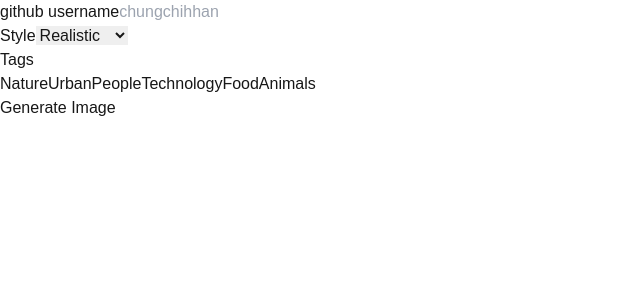
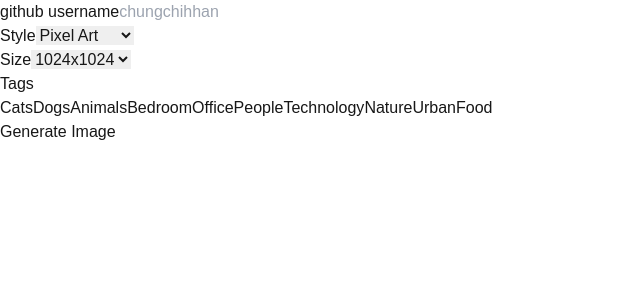
Before and after one commit to chungchihhan/github-profile-generator, a Next.js app: page / in a window 1280 px wide. Shown: the top 300 px of the page, without its empty margins (0-640 px from the left). Built offline with nearby package versions, Linux system fonts and the light colour scheme.

Commit message:
feat: add a size selection

```diff
--- a/src/components/ImageGenerator.tsx
+++ b/src/components/ImageGenerator.tsx
@@ -10,10 +10,11 @@ export default function ImageGenerator() {
   const handleSubmit = async (
     username: string,
     style: string,
+    size: string,
     tags: string[]
   ) => {
     const repsonse = await submitForm(
-      JSON.stringify({ username, style, tags })
+      JSON.stringify({ username, style, size, tags })
     );
     console.log(repsonse);
     if (repsonse.status === "error") {
--- a/src/components/SubmitForm.tsx
+++ b/src/components/SubmitForm.tsx
@@ -2,27 +2,42 @@ import { useState } from "react";
 import Tag from "@/components/Tag";
 
 interface FormProps {
-  onSubmit: (url: string, style: string, tags: string[]) => void;
+  onSubmit: (url: string, style: string, size: string, tags: string[]) => void;
 }
 
-const styles = ["Realistic", "Cartoon", "Abstract", "Minimalist"];
+const styles = [
+  "Pixel Art",
+  "Cartoon",
+  "3D",
+  "Cyberpunk",
+  "Manga",
+  "Street Art",
+];
+
+const sizes = ["1024x1024", "1792x1024", "1024x1792"];
+
 const availableTags = [
+  "Cats",
+  "Dogs",
+  "Animals",
+  "Bedroom",
+  "Office",
+  "People",
+  "Technology",
   "Nature",
   "Urban",
-  "People",
-  "Technology",
   "Food",
-  "Animals",
 ];
 
 export default function SubmitForm({ onSubmit }: FormProps) {
   const [username, setUsername] = useState("");
   const [style, setStyle] = useState(styles[0]);
+  const [size, setSize] = useState(sizes[0]);
   const [selectedTags, setSelectedTags] = useState<string[]>([]);
 
   const handleSubmit = (e: React.FormEvent) => {
     e.preventDefault();
-    onSubmit(username, style, selectedTags);
+    onSubmit(username, style, size, selectedTags);
   };
 
   const toggleTag = (tag: string) => {
@@ -63,9 +78,29 @@ export default function SubmitForm({ onSubmit }: FormProps) {
           onChange={(e) => setStyle(e.target.value)}
           className="mt-1 block w-full rounded-md border-gray-300 shadow-sm focus:border-indigo-300 focus:ring focus:ring-indigo-200 focus:ring-opacity-50"
         >
-          {styles.map((s) => (
-            <option key={s} value={s}>
-              {s}
+          {styles.map((style) => (
+            <option key={style} value={style}>
+              {style}
+            </option>
+          ))}
+        </select>
+      </div>
+      <div>
+        <label
+          htmlFor="size"
+          className="block text-sm font-medium text-gray-700"
+        >
+          Size
+        </label>
+        <select
+          id="size"
+          value={size}
+          onChange={(e) => setSize(e.target.value)}
+          className="mt-1 block w-full rounded-md border-gray-300 shadow-sm focus:border-indigo-300 focus:ring focus:ring-indigo-200 focus:ring-opacity-50"
+        >
+          {sizes.map((size) => (
+            <option key={size} value={size}>
+              {size}
             </option>
           ))}
         </select>
--- a/src/lib/actions.ts
+++ b/src/lib/actions.ts
@@ -4,10 +4,12 @@ import { z } from "zod";
 const formSchema = z.object({
   username: z.string().min(1, "Username is required"),
   style: z.string().min(1, "Style is required"),
+  size: z.string().min(1, "Size is required"),
   tags: z.array(z.string()),
 });
 
 export async function submitForm(data: string) {
+  console.log("Received data:", data);
   const parsedData = JSON.parse(data);
   const validation = formSchema.safeParse(parsedData);
 
@@ -25,8 +27,7 @@ export async function submitForm(data: string) {
   try {
     console.log("Validated data:", validation.data);
 
-    // Extract username from validated data
-    const { username, style, tags } = validation.data;
+    const { username, style, size, tags } = validation.data;
 
     // Fetch GitHub repos
     const githubUrl = new URL(`https://api.github.com/users/${username}/repos`);
@@ -62,8 +63,8 @@ export async function submitForm(data: string) {
     }
 
     const prompt = `
-    Generate an image representing GitHub user "${username}" in a "${style}" style.
-    Highlight themes: ${tags.join(", ")}.
+    Generate an image representing GitHub user: "${username}" in a "${style}" style.
+    Embellished items: ${tags.join(", ")}.
     Capture the essence of their repositories:
     ${repoDetails.join("\n")}
     `;
@@ -82,7 +83,7 @@ export async function submitForm(data: string) {
           model: "dall-e-3",
           prompt,
           n: 1,
-          size: "1024x1024",
+          size: size,
         }),
       }
     );
```
